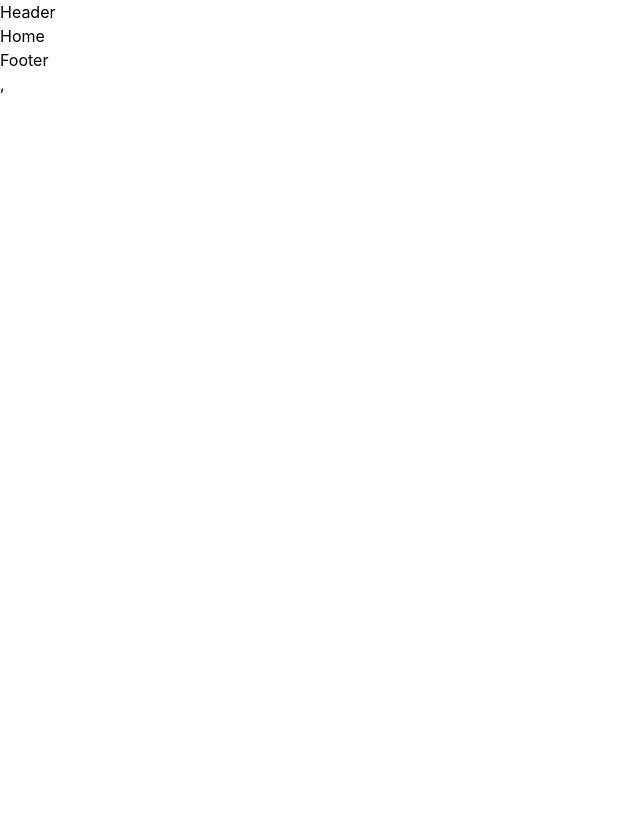
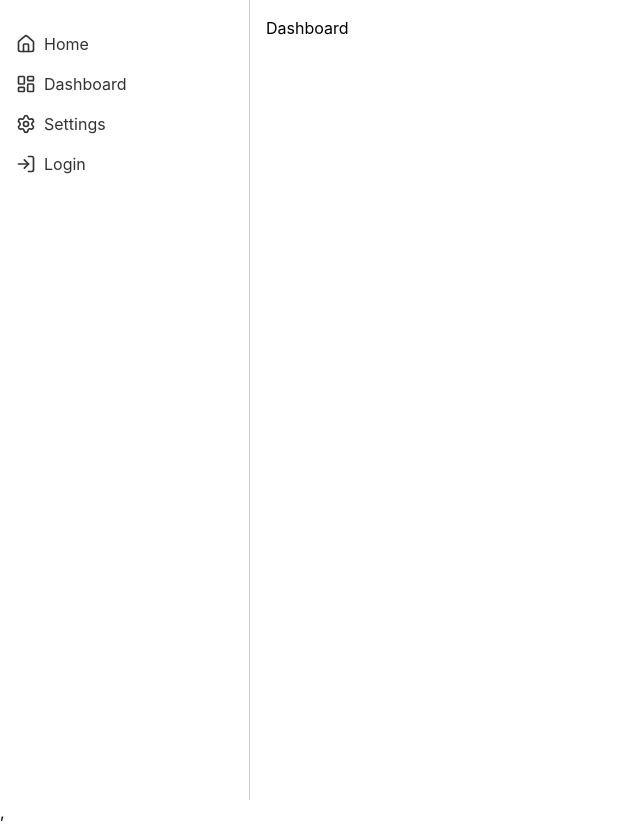
Before and after one commit to yuv881/influbid, a React (Vite) app: page / in a window 1280 px wide. Shown: the whole page, without its empty margins (0-640 px from the left). Before the commit the page ends 800 px from the top, so only its background shows below. Built offline with nearby package versions, Linux system fonts and the light colour scheme.

Commit message:
add sidebar

```diff
--- a/package.json
+++ b/package.json
@@ -11,6 +11,7 @@
   },
   "dependencies": {
     "@tailwindcss/vite": "^4.3.2",
+    "lucide-react": "^1.23.0",
     "react": "^19.2.7",
     "react-dom": "^19.2.7",
     "react-router": "^8.1.0",
--- a/src/App.jsx
+++ b/src/App.jsx
@@ -1,20 +1,20 @@
 import { Routes, Route, Outlet } from 'react-router';
+import Sidebar from './components/shared/Sidebar';
+import Dashboard from './pages/Dashboard';
 
 const Layout = () => {
   return (
-    <div>
-      <header>Header</header>
-      <main>
+    <div style={{ display: 'flex', minHeight: '100vh' }}>
+      <Sidebar />
+      <main style={{ flex: 1, padding: '1rem' }}>
         <Outlet />
       </main>
-      <footer>Footer</footer>
     </div>
   );
 };
 
-const Home = () => <div>Home</div>;
+const Home = () => <Dashboard />;
 const Login = () => <div>Login</div>;
-const Dashboard = () => <div>Dashboard</div>;
 const Settings = () => <div>Settings</div>;
 
 const App = () => {
@@ -23,7 +23,6 @@ const App = () => {
       <Route path="/" element={<Layout />}>
         <Route index element={<Home />} />
         <Route path="/login" element={<Login />} />
-        <Route path="/dashboard" element={<Dashboard />} />
         <Route path="/settings" element={<Settings />} />
       </Route>
     </Routes>
--- /dev/null
+++ b/src/components/shared/Sidebar.jsx
@@ -0,0 +1,23 @@
+import { Link } from 'react-router';
+import { SIDEBAR_ITEMS } from '../../config/Sidebar_Items';
+
+const Sidebar = () => {
+  return (
+    <aside style={{ width: '250px', borderRight: '1px solid #ccc', padding: '1rem' }}>
+      <nav>
+        <ul style={{ listStyle: 'none', padding: 0 }}>
+          {SIDEBAR_ITEMS.map((item) => (
+            <li key={item.path} style={{ margin: '1rem 0' }}>
+              <Link to={item.path} style={{ textDecoration: 'none', color: '#333', display: 'flex', alignItems: 'center', gap: '0.5rem' }}>
+                {item.icon}
+                {item.title}
+              </Link>
+            </li>
+          ))}
+        </ul>
+      </nav>
+    </aside>
+  );
+};
+
+export default Sidebar;
--- /dev/null
+++ b/src/config/Sidebar_Items.jsx
@@ -0,0 +1,24 @@
+import { Home, LayoutDashboard, Settings, LogIn } from 'lucide-react';
+
+export const SIDEBAR_ITEMS = [
+    {
+        title: 'Home',
+        path: '/home',
+        icon: <Home size={20} />,
+    },
+    {
+        title: 'Dashboard',
+        path: '/',
+        icon: <LayoutDashboard size={20} />,
+    },
+    {
+        title: 'Settings',
+        path: '/settings',
+        icon: <Settings size={20} />,
+    },
+    {
+        title: 'Login',
+        path: '/login',
+        icon: <LogIn size={20} />,
+    },
+];
--- /dev/null
+++ b/src/pages/Dashboard.jsx
@@ -0,0 +1,7 @@
+const Dashboard = () => {
+    return (
+        <div>Dashboard</div>
+    )
+}
+
+export default Dashboard
```
Also changed, not shown: 1 other file (tests, documents, lock files or other folders).
